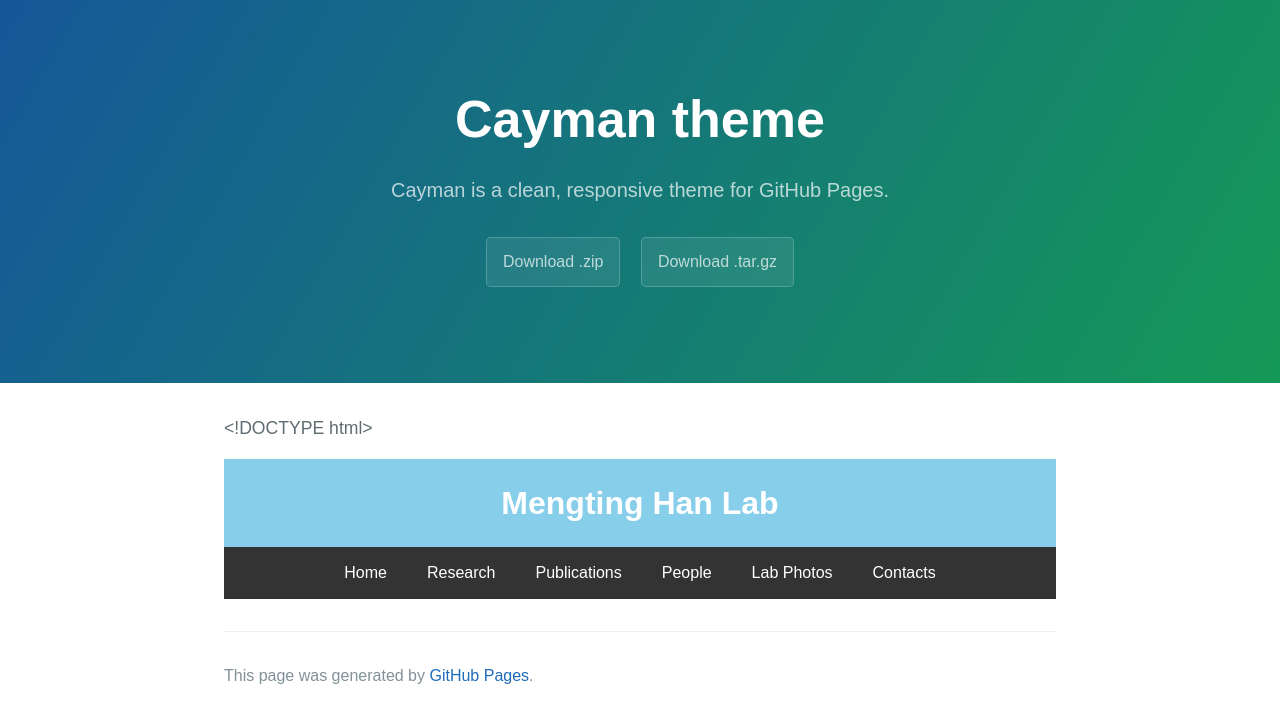
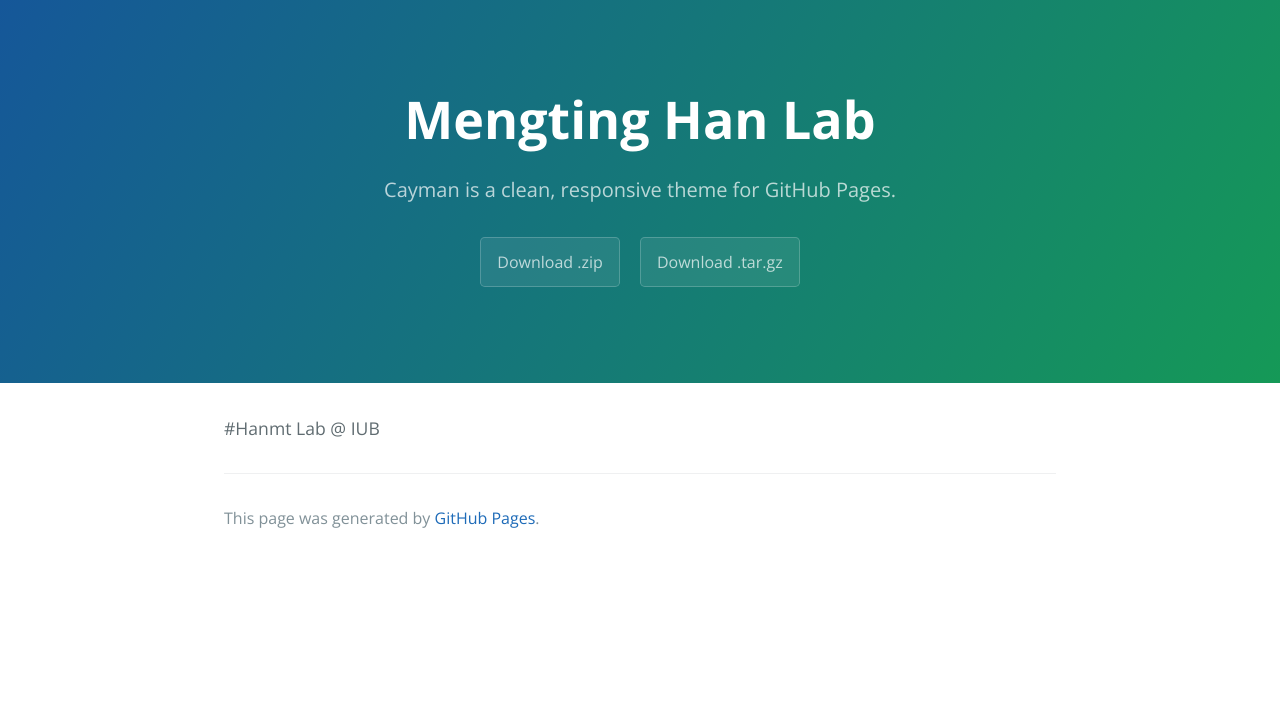
Before and after one commit to Hanmt-Lab/Hanmt-Lab.github.io, a Jekyll site: the page built from index.md, in a window 1280 px wide. Shown: the top 723 px of the page. Built offline with Jekyll 4.4.1, drawn with Linux system fonts in a browser that asks for light colours; our own code applies the rules of GitHub Pages for plain Markdown files; some of the changed lines change nothing that is shown.

Commit message:
Update index.md

```diff
--- a/index.md
+++ b/index.md
@@ -1,152 +1,6 @@
-<!DOCTYPE html>
-<html lang="en">
-<head>
-  <meta charset="UTF-8" />
-  <meta name="viewport" content="width=device-width, initial-scale=1.0"/>
-  <title>Mengting Han Lab</title>
-  <style>
-    body {
-      margin: 0;
-      font-family: Arial, sans-serif;
-    }
+---
+title: Mengting Han Lab
+layout: default
+---
 
-    /* Header / Banner */
-    .header {
-      background-color: skyblue;
-      padding: 20px;
-      text-align: center;
-      color: white;
-      font-size: 32px;
-      font-weight: bold;
-    }
-
-    /* Navigation Bar */
-    .navbar {
-      overflow: hidden;
-      background-color: #333;
-      display: flex;
-      justify-content: center;
-      flex-wrap: wrap;
-    }
-
-    .navbar a,
-    .dropdown .dropbtn {
-      color: white;
-      text-align: center;
-      padding: 14px 20px;
-      text-decoration: none;
-      background-color: inherit;
-      border: none;
-      font-size: 16px;
-      cursor: pointer;
-    }
-
-    .navbar a:hover,
-    .dropdown:hover .dropbtn {
-      background-color: #575757;
-    }
-
-    .dropdown {
-      position: relative;
-      display: inline-block;
-    }
-
-    .dropdown-content {
-      display: none;
-      position: absolute;
-      background-color: #f9f9f9;
-      min-width: 180px;
-      box-shadow: 0px 8px 16px rgba(0,0,0,0.2);
-      z-index: 1;
-    }
-
-    .dropdown-content a {
-      color: black;
-      padding: 12px 16px;
-      text-decoration: none;
-      display: block;
-      text-align: left;
-    }
-
-    .dropdown-content a:hover {
-      background-color: #f1f1f1;
-    }
-
-    .dropdown:hover .dropdown-content {
-      display: block;
-    }
-
-    /* Responsive */
-    @media screen and (max-width: 600px) {
-      .navbar {
-        flex-direction: column;
-        align-items: stretch;
-      }
-    }
-  </style>
-</head>
-<body>
-
-  <!-- Header / Banner -->
-  <div class="header">
-    Mengting Han Lab
-  </div>
-
-  <!-- Navigation Bar -->
-  <div class="navbar">
-    <div class="dropdown">
-      <button class="dropbtn">Home</button>
-      <div class="dropdown-content">
-        <a href="#">Welcome</a>
-        <a href="#">News</a>
-      </div>
-    </div>
-
-    <div class="dropdown">
-      <button class="dropbtn">Research</button>
-      <div class="dropdown-content">
-        <a href="#">Current Projects</a>
-        <a href="#">Past Work</a>
-        <a href="#">Collaborations</a>
-      </div>
-    </div>
-
-    <div class="dropdown">
-      <button class="dropbtn">Publications</button>
-      <div class="dropdown-content">
-        <a href="#">Journal Articles</a>
-        <a href="#">Conference Papers</a>
-        <a href="#">Posters</a>
-      </div>
-    </div>
-
-    <div class="dropdown">
-      <button class="dropbtn">People</button>
-      <div class="dropdown-content">
-        <a href="#">PI</a>
-        <a href="#">Graduate Students</a>
-        <a href="#">Alumni</a>
-      </div>
-    </div>
-
-    <div class="dropdown">
-      <button class="dropbtn">Lab Photos</button>
-      <div class="dropdown-content">
-        <a href="#">Events</a>
-        <a href="#">Conferences</a>
-        <a href="#">Outreach</a>
-      </div>
-    </div>
-
-    <div class="dropdown">
-      <button class="dropbtn">Contacts</button>
-      <div class="dropdown-content">
-        <a href="#">Email</a>
-        <a href="#">Location</a>
-        <a href="#">Social Media</a>
-      </div>
-    </div>
-  </div>
-
-</body>
-</html>
+#Hanmt Lab @ IUB
```
